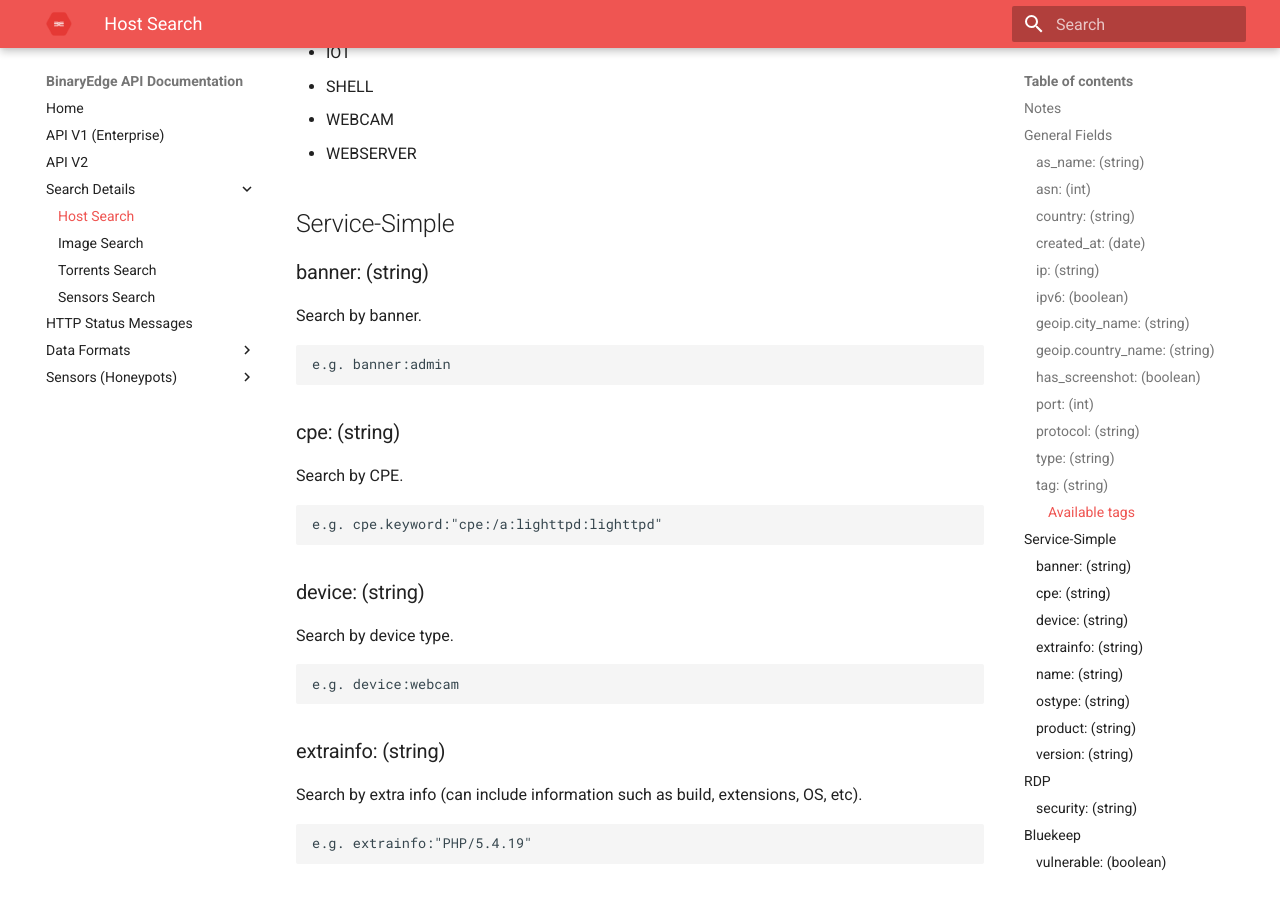
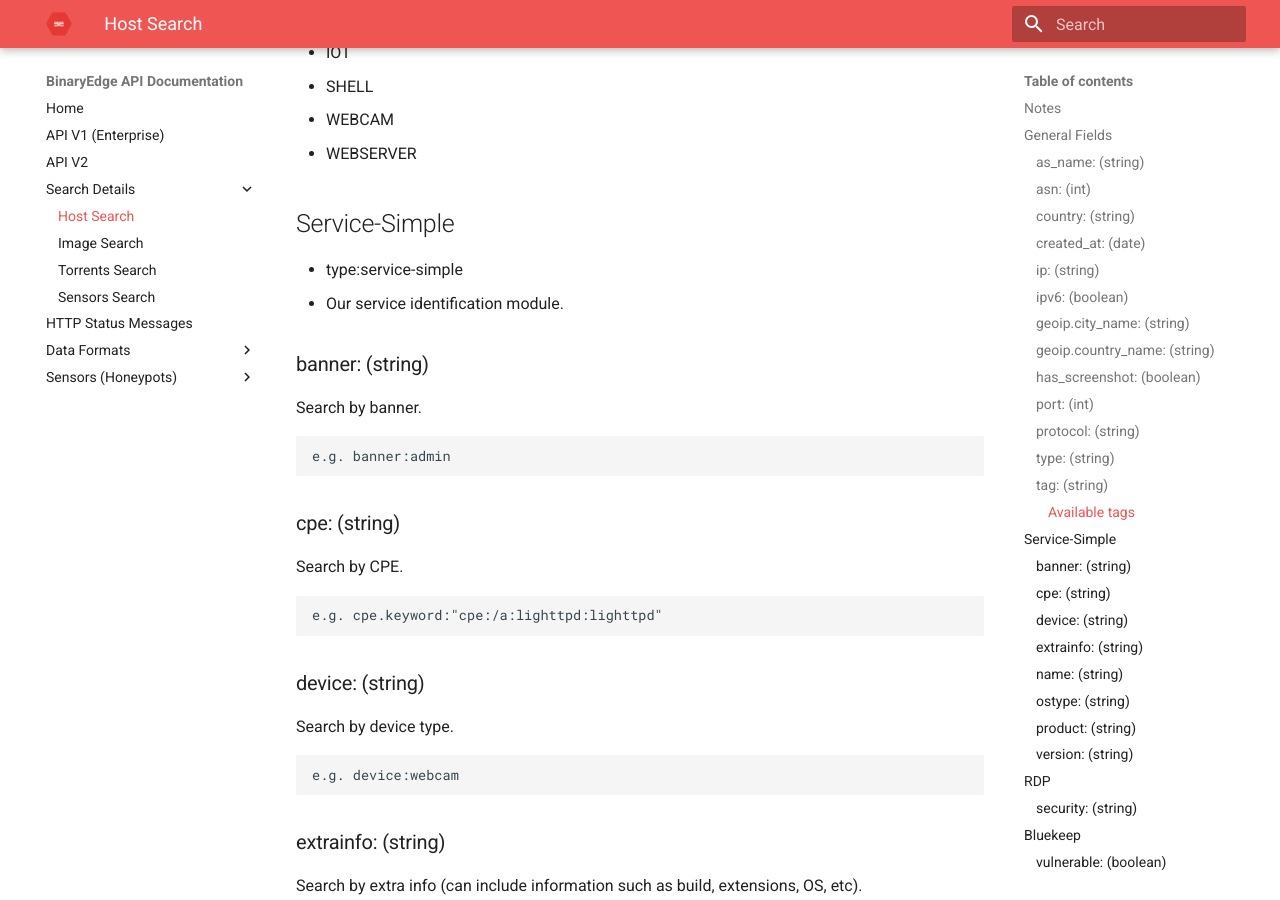
Before and after one commit to igama/docs.binaryedge.io, an MkDocs documentation site: the page built from docs/search.md, in a window 1280 px wide and 900 px high, scrolled down 3321 px. Built offline with MkDocs 1.6.1 and Material for MkDocs 9.7.7, drawn with Linux system fonts in a browser that asks for light colours.

Commit message:
add extra detail of service identification

```diff
--- a/docs/search.md
+++ b/docs/search.md
@@ -104,6 +104,9 @@ Search by tags. Can be ICS, MALWARE, DATABASE, WEBSERVER, IOT, CAMERA. Tag list
 
 
 ## Service-Simple
+
+* type:service-simple
+* Our service identification module.
 
 ### banner: (string)
 Search by banner.
```
